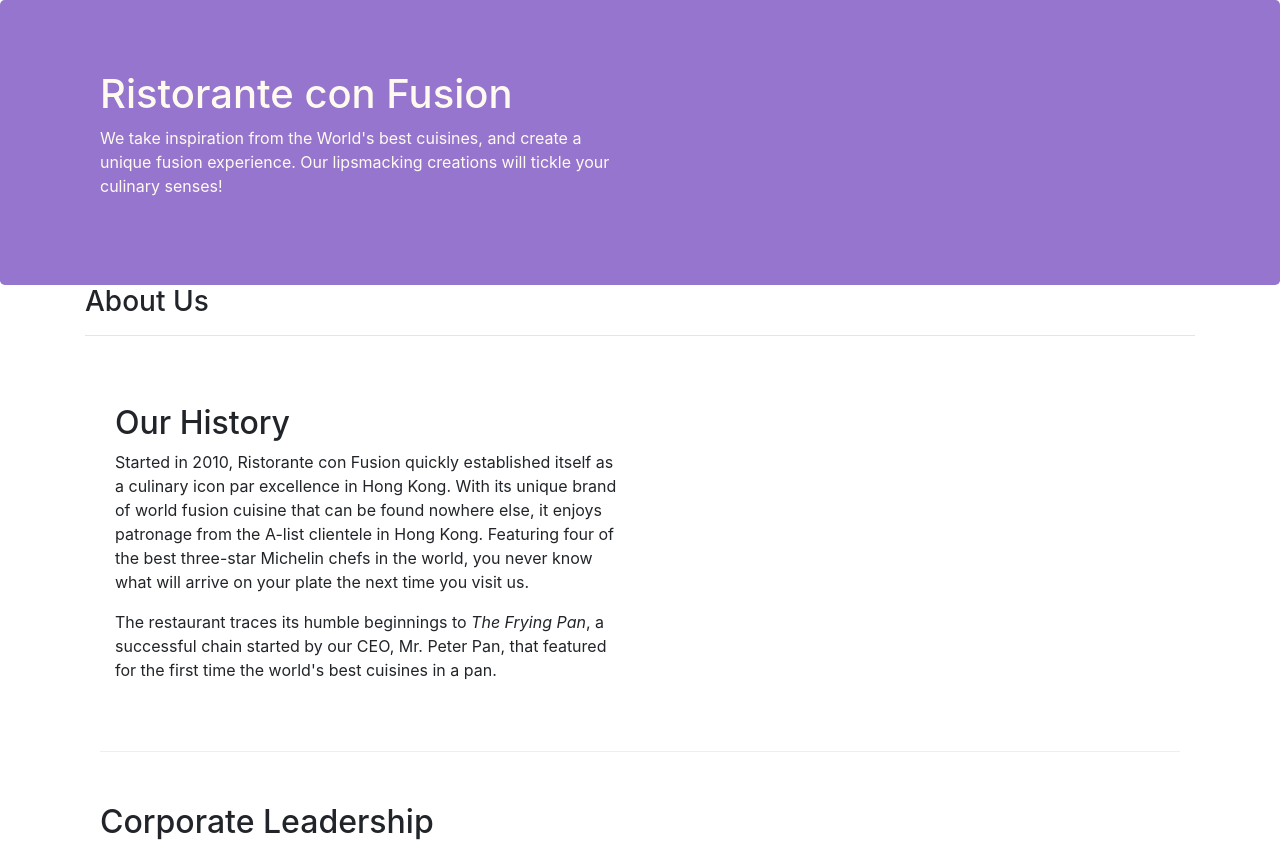
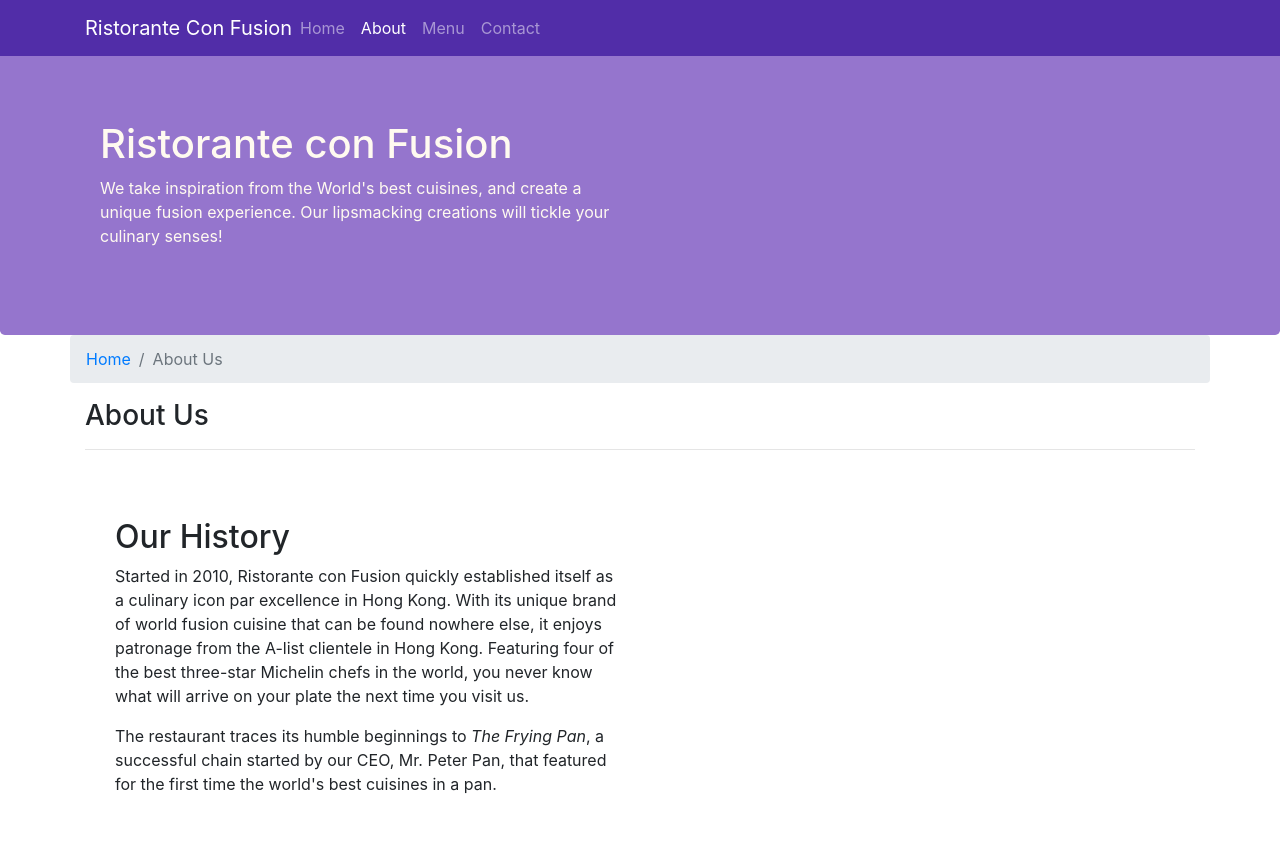
Before and after one commit to ayushisingh130/Bootsrap-project, a website: page aboutus.html in a window 1280 px wide. Shown: the top 844 px of the page. Drawn offline with nearby package versions, Linux system fonts and the light colour scheme.

Commit message:
bootstrap and breadcrumb

```diff
--- a/aboutus.html
+++ b/aboutus.html
@@ -11,6 +11,23 @@
 </head>
 
 <body>
+    <nav class="navbar navbar-dark navbar-expand-sm  fixed-top">
+        <div class="container">
+         <button class="navbar-toggler" type="button" data-toggler="collapse" data-target="#Navbar">
+            <span class="navbar-toggler-icon"></span>
+          </button>
+          <a class="navbar-brand mr-auto" href="./index.html">Ristorante Con Fusion </a>
+         <div class="collapse navbar-collapse" id="Navbar">
+            <ul class="navbar-nav mr-auto">
+           <li class="nav-item "><a class="nav-link" href="./index.html">Home</a></li>
+           <li class="nav-item active"><a class="nav-link" href="aboutus.html">About</a></li>
+           <li class="nav-item"><a class="nav-link" href="#">Menu</a></li>
+           <li class="nav-item"><a class="nav-link" href="#">Contact</a></li>
+         </ul>
+         </div>
+         </div>
+           </nav>
+
 
     <header class="jumbotron">
         <div class="container">
@@ -27,6 +44,10 @@
 
     <div  class = "container">
         <div class= "row">
+            <ol class="col-12 breadcrumb">
+              <li class="breadcrumb-item"><a href="./index.html">Home</a></li>
+              <li class="breadcrumb-item active">About Us</li>
+            </ol>
             <div class = "col-12">
                <h3>About Us</h3>
                <hr>
@@ -68,7 +89,7 @@
                 <div class="col-4 offset-1 col-sm-2">
                     <h5>Links</h5>
                     <ul class="list-unstyled">
-                        <li><a href="#">Home</a></li>
+                        <li><a href="./index.html">Home</a></li>
                         <li><a href="#">About</a></li>
                         <li><a href="#">Menu</a></li>
                         <li><a href="#">Contact</a></li>
--- a/css/styles.css
+++ b/css/styles.css
@@ -28,3 +28,12 @@ color: floralwhite;
     margin:0px;
     padding: 50px 0px 50px 50px;
 }
+
+body {
+    padding:50px 0px;
+    z-index: 0;
+}
+
+.navbar-dark {
+    background-color: #512DA8;
+}
```
Also changed, not shown: index.html (+19 -4 lines).
